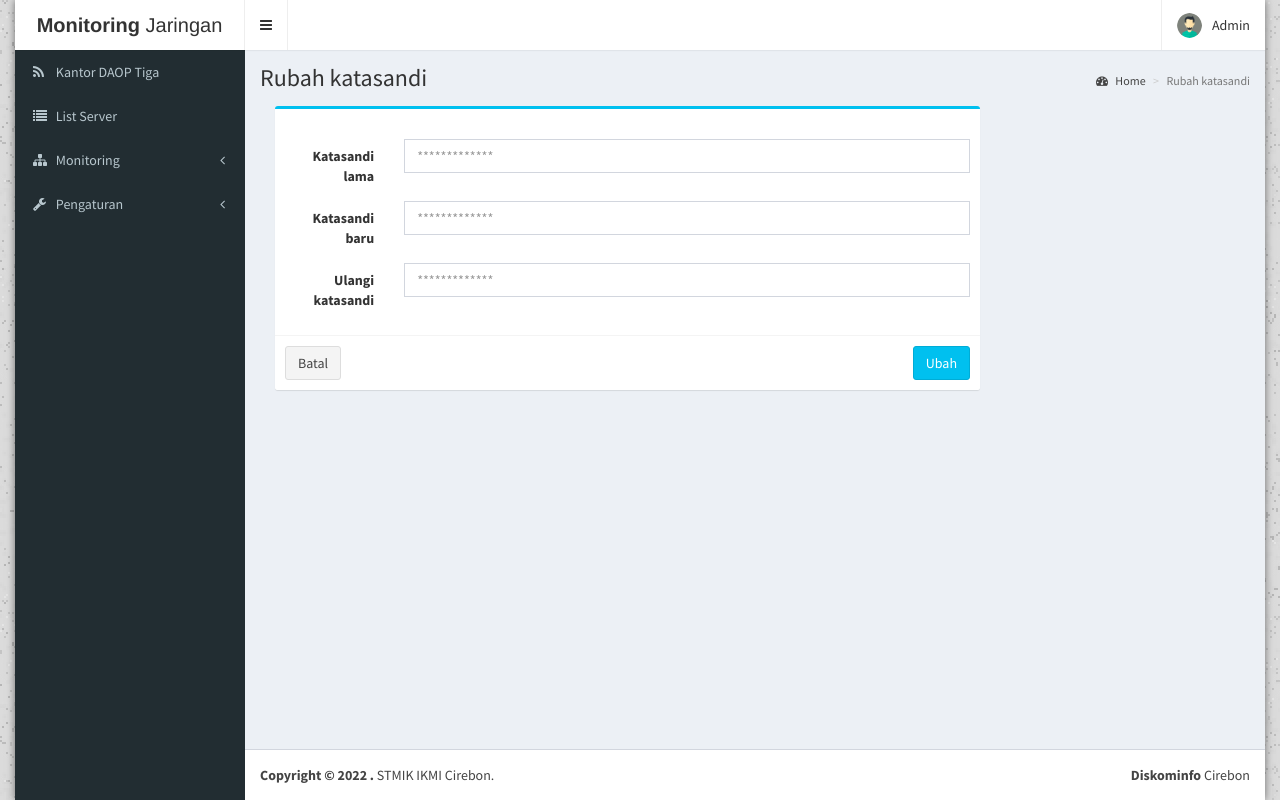
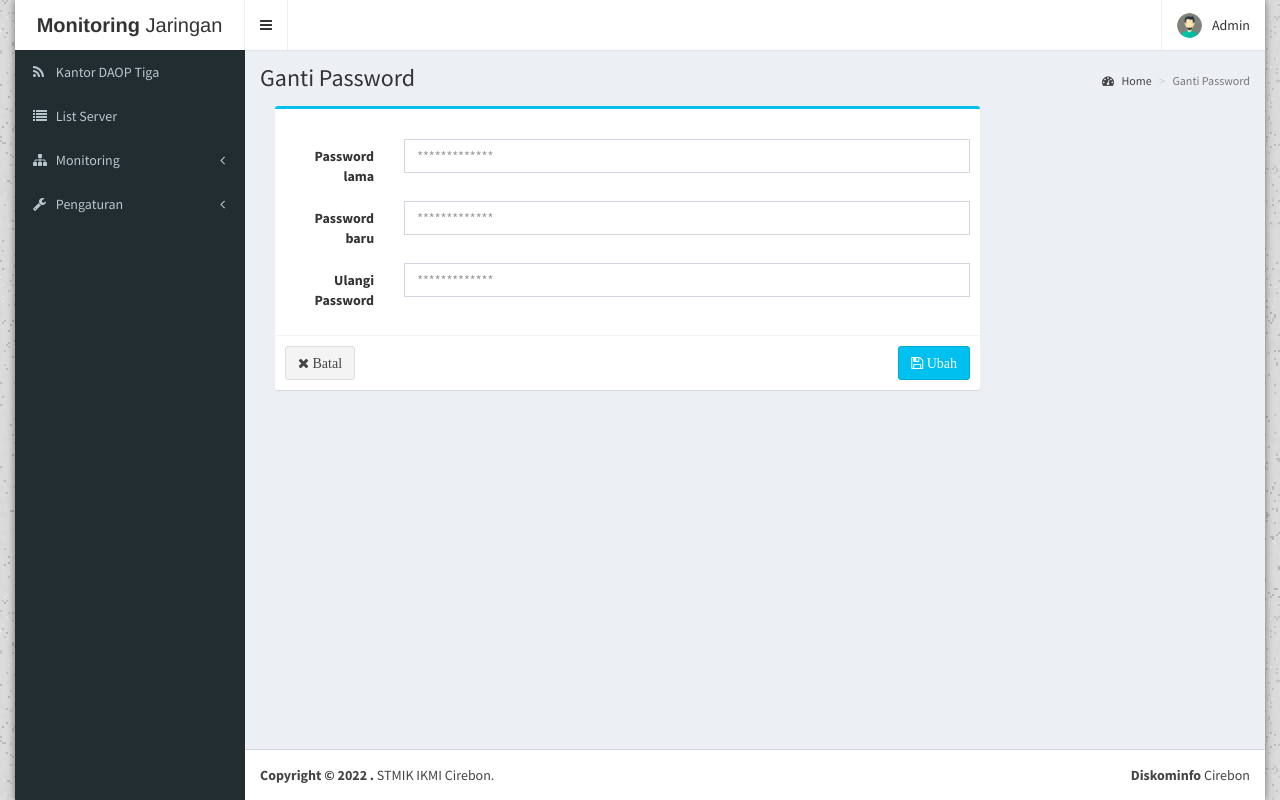
Before and after one commit to fauzanmuh/IPAM-MalangKota, a PHP site: page /katasandi in a window 1280 px wide. Run offline with PHP 8.4, Linux system fonts and the light colour scheme; a user stored in the database is signed in; data comes from the database, SQL or seed files in the repository; some libraries are stand-ins or nearby versions.

Commit message:
Fixing change password

```diff
--- a/view/layout/content.php
+++ b/view/layout/content.php
@@ -162,7 +162,7 @@ date_default_timezone_set("Asia/Jakarta");
         }
         $notif = 'true';
         $pantau = 0;
-        $judul = "Rubah katasandi";
+        $judul = "Ganti Password";
         $halaman = "./view/ubah-katasandi.php";
       } elseif (strcmp($page, "log")==0) {
         ##########################
@@ -199,7 +199,7 @@ date_default_timezone_set("Asia/Jakarta");
           }
           echo '<div class="callout callout-info" style="margin-bottom: 0!important;">
           <h4><i class="fa fa-info"></i> Note:</h4>
-          Agar menghemat penyimpanan Database sangat disarankan untuk menghapus log laporan email ini.
+          Agar menghemat penyimpanan Database sangat disarankan untuk menghapus log Laporan ini.
           </div> <br />';
         }
         $notif = 'true';
--- a/view/layout/header.php
+++ b/view/layout/header.php
@@ -34,7 +34,7 @@ $admin_name = $admin['name_user'];
                     <img src="asset/dist/img/user2-160x160.jpg" class="img-circle" alt="User Image">
                     <p>
                       <?php echo $admin_name; ?> - Web Developer
-                      <small>STMIK IKMI CIREBON</small>
+                      <small>Diskominfo Kota Malang</small>
                     </p>
                   </li>
                   <!-- Menu Body -->
@@ -42,10 +42,10 @@ $admin_name = $admin['name_user'];
                   <!-- Menu Footer-->
                   <li class="user-footer">
                     <div class="pull-left">
-                      <a href="katasandi" class="btn btn-default btn-flat">Ubah Katasandi</a>
+                      <a href="katasandi" class="btn btn-default btn-flat">Ganti Password <i class="fa fa-key"></i></a>
                     </div>
                     <div class="pull-right">
-                      <a href="asset/proses.php?logout" class="btn btn-default btn-flat">Keluar</a>
+                      <a href="asset/proses.php?logout" class="btn btn-default btn-flat">Keluar <i class="fa fa-sign-out"></i></a>
                     </div>
                   </li>
                 </ul>
--- a/view/ubah-katasandi.php
+++ b/view/ubah-katasandi.php
@@ -6,27 +6,27 @@
                 <form class="form-horizontal" method="post" action="asset/proses.php?change-pwd">
                   <div class="box-body">
                     <div class="form-group">
-                      <label for="inputEmail3" class="col-sm-2 control-label">Katasandi lama</label>
+                      <label for="inputEmail3" class="col-sm-2 control-label">Password lama</label>
                       <div class="col-sm-10">
                         <input type="password" name="old-pwd" class="form-control" id="inputEmail3" placeholder="*************">
                       </div>
                     </div>
                     <div class="form-group">
-                      <label for="inputPassword3" class="col-sm-2 control-label">Katasandi baru</label>
+                      <label for="inputPassword3" class="col-sm-2 control-label">Password baru</label>
                       <div class="col-sm-10">
                         <input type="password" name="new-pwd" class="form-control" id="inputPassword3" placeholder="*************">
                       </div>
                     </div>
                     <div class="form-group">
-                      <label for="inputPassword3" class="col-sm-2 control-label">Ulangi katasandi</label>
+                      <label for="inputPassword3" class="col-sm-2 control-label">Ulangi Password</label>
                       <div class="col-sm-10">
                         <input type="password" name="cek-new-pwd" class="form-control" id="inputPassword3" placeholder="*************">
                       </div>
                     </div>
                   </div><!-- /.box-body -->
                   <div class="box-footer">
-                    <button type="button" class="btn btn-default">Batal</button>
-                    <button type="submit" class="btn btn-info pull-right">Ubah</button>
+                    <button type="button" class="btn btn-default"><i class="fa fa-remove"> Batal</i></button>
+                    <button type="submit" class="btn btn-info pull-right"><i class="fa fa-save"> Ubah</i></button>
                   </div><!-- /.box-footer -->
                 </form>
               </div><!-- /.box -->
```
